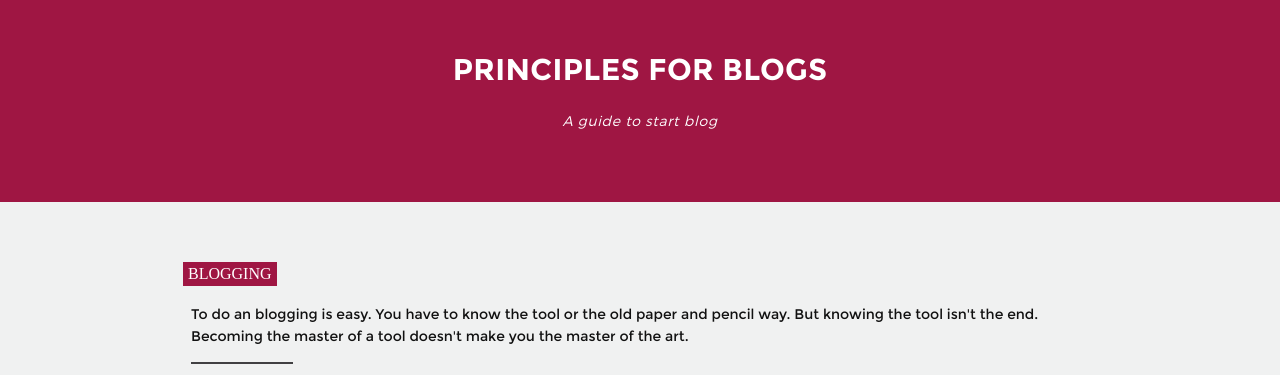
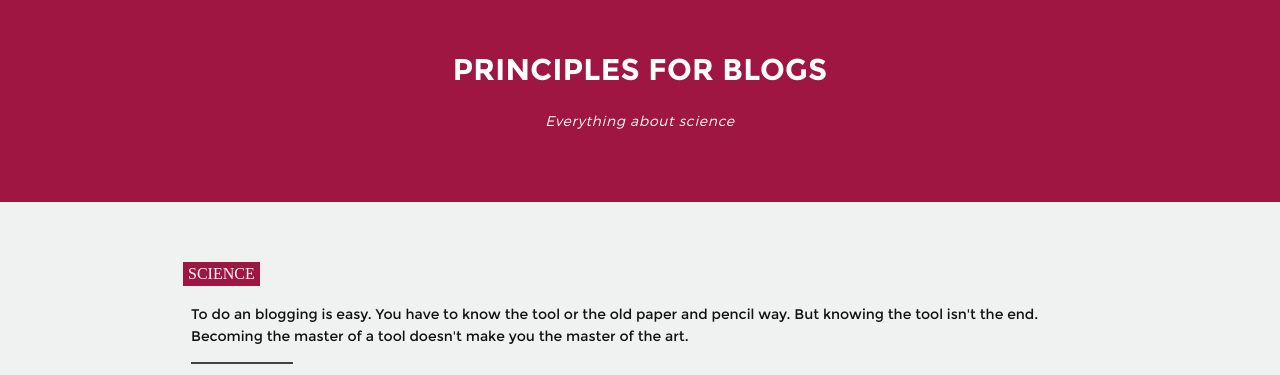
Before and after one commit to sherlifelix/blog, a Jekyll site: the page built from _posts/2021-06-08-test.md, in a window 1280 px wide and 900 px high. Shown: the top 375 px of the window. Built offline with Jekyll 4.4.1, drawn with Linux system fonts in a browser that asks for light colours; comment, search, counter and statistics services are not loaded.

Commit message:
Update 2021-06-08-test.md

```diff
--- a/_posts/2021-06-08-test.md
+++ b/_posts/2021-06-08-test.md
@@ -5,8 +5,8 @@ author_name: sachin
 author_image: /assets/img/blog/sachin.png
 published: true
 title: Principles for blogs
-blog_description: A guide to start blog
-blog_category: blogging
+blog_description: Everything about science
+blog_category: science
 thumbnail: /assets/img/blog/animation.png
 blog_highlight: >-
   To do an blogging is easy. You have to know the tool or the old paper and
```
